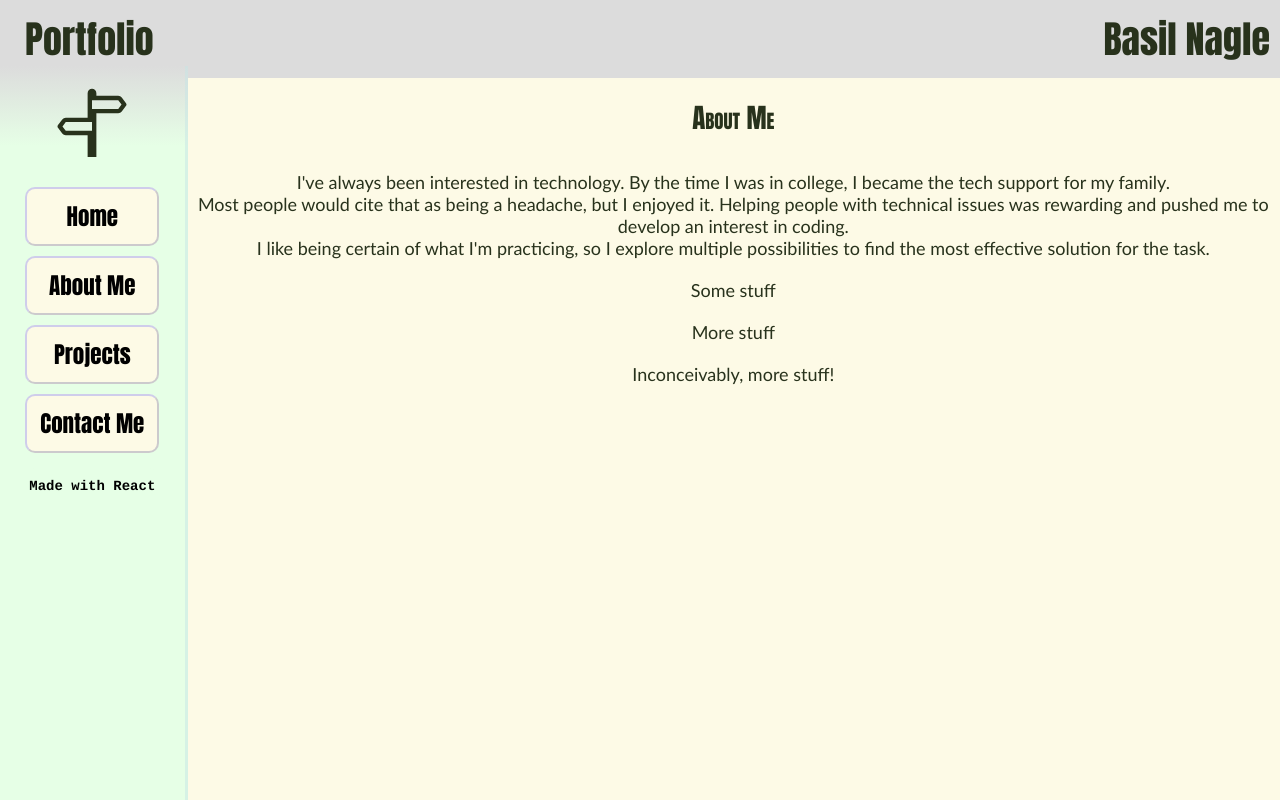
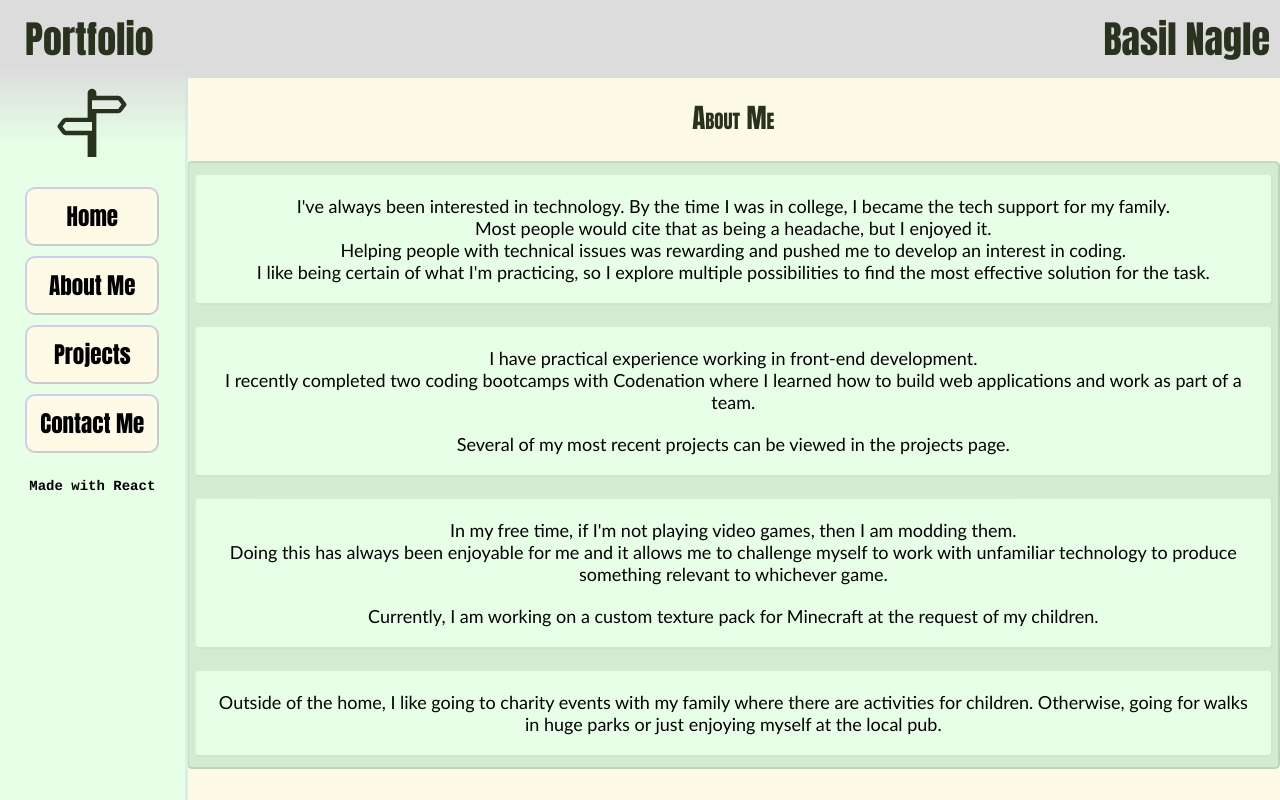
Before and after one commit to BNag87/portfolio-site, a React (Create React App) app: page /about in a window 1280 px wide. Built offline with nearby package versions, Linux system fonts and the light colour scheme.

Commit message:
Reworks
Changed page order, reworked styling

```diff
--- a/src/Components/C-AboutMe.js
+++ b/src/Components/C-AboutMe.js
@@ -6,6 +6,7 @@ import {
     H2,
     P,
     ImageDiv,
+    ATag,
 } from "../styles"
 
 import SteamStatsIMG from '../Images/SteamStats.PNG';
@@ -20,25 +21,31 @@ export const AboutMe = () => {
 
         <H2>About Me</H2>
 
-        <P>
+        <P CodeBlock inputPadding="-30px" inputBackground="rgb(210,235,210)" inputWidth="auto">
+
+        <P FancyBlock inputPadding="20px" inputWidth="95%">
             I've always been interested in technology. By the time I was in college, I became the tech support for my family.<br/>
-            Most people would cite that as being a headache, but I enjoyed it. Helping people with technical issues was rewarding and pushed me to develop an interest in coding.<br/>
+            Most people would cite that as being a headache, but I enjoyed it. <br/>Helping people with technical issues was rewarding and pushed me to develop an interest in coding.<br/>
             I like being certain of what I'm practicing, so I explore multiple possibilities to find the most effective solution for the task.<br/>
         </P>
 
-        <P>
-            Some stuff
+        <P FancyBlock inputPadding="20px" inputWidth="95%">
+            I have practical experience working in front-end development. <br/>I recently completed two coding bootcamps with Codenation where I learned how to build web applications and work as part of a team.<P/>
+            Several of my most recent projects can be viewed in the projects page.
         </P>
 
-        <P>
-            More stuff
+        <P FancyBlock inputPadding="20px" inputWidth="95%">
+            In my free time, if I'm not playing video games, then I am modding them. <br/>Doing this has always been enjoyable for me and it allows me to challenge myself to work with unfamiliar technology to produce something relevant to whichever game.<P/>
+            Currently, I am working on a custom texture pack for Minecraft at the request of my children.
         </P>
 
-        <P>
-            Inconceivably, more stuff!
+        <P FancyBlock inputPadding="20px" inputWidth="95%">
+            Outside of the home, I like going to charity events with my family where there are activities for children. Otherwise, going for walks in huge parks or just enjoying myself at the local pub.
         </P>
 
-            </Main>
+        </P>
+
+        </Main>
     </>
     )
 };
```
